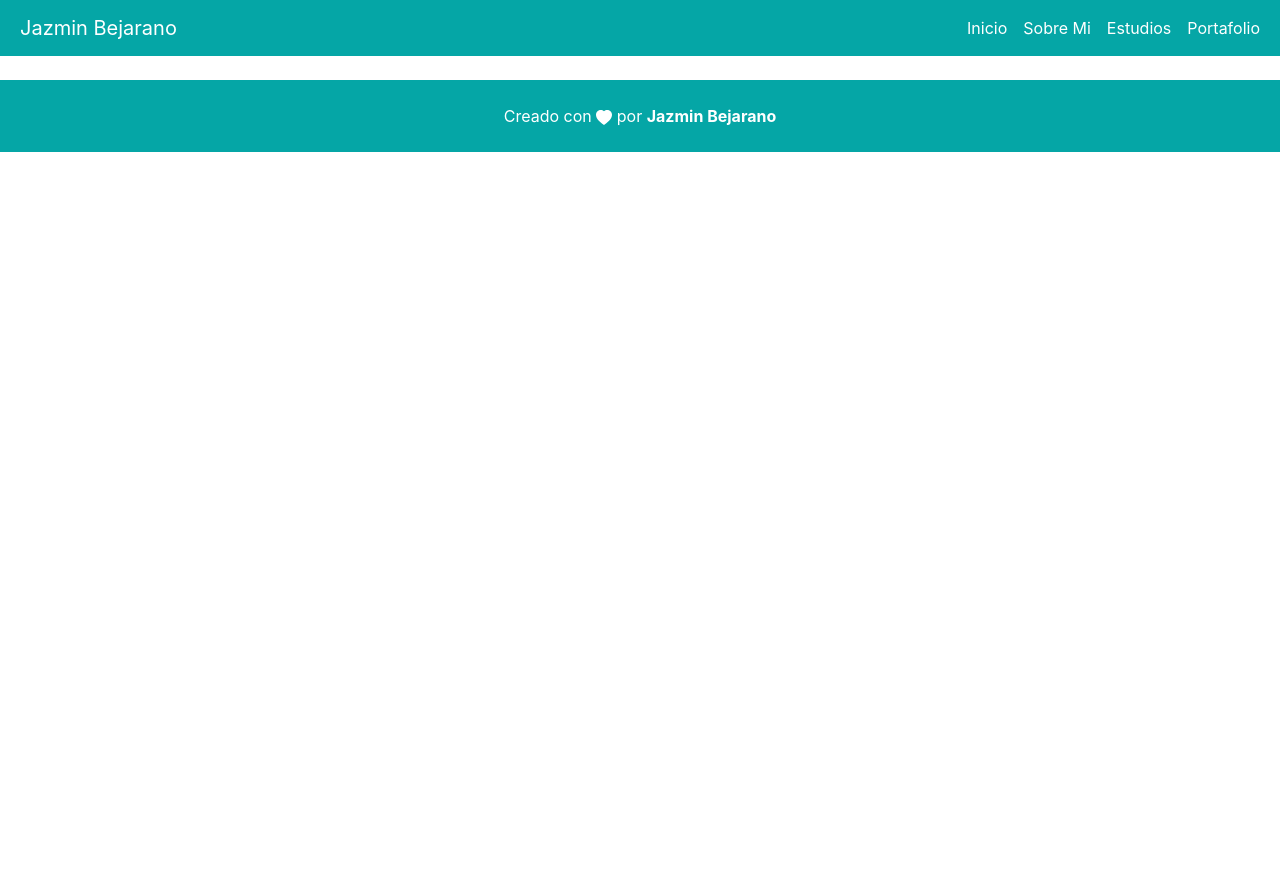
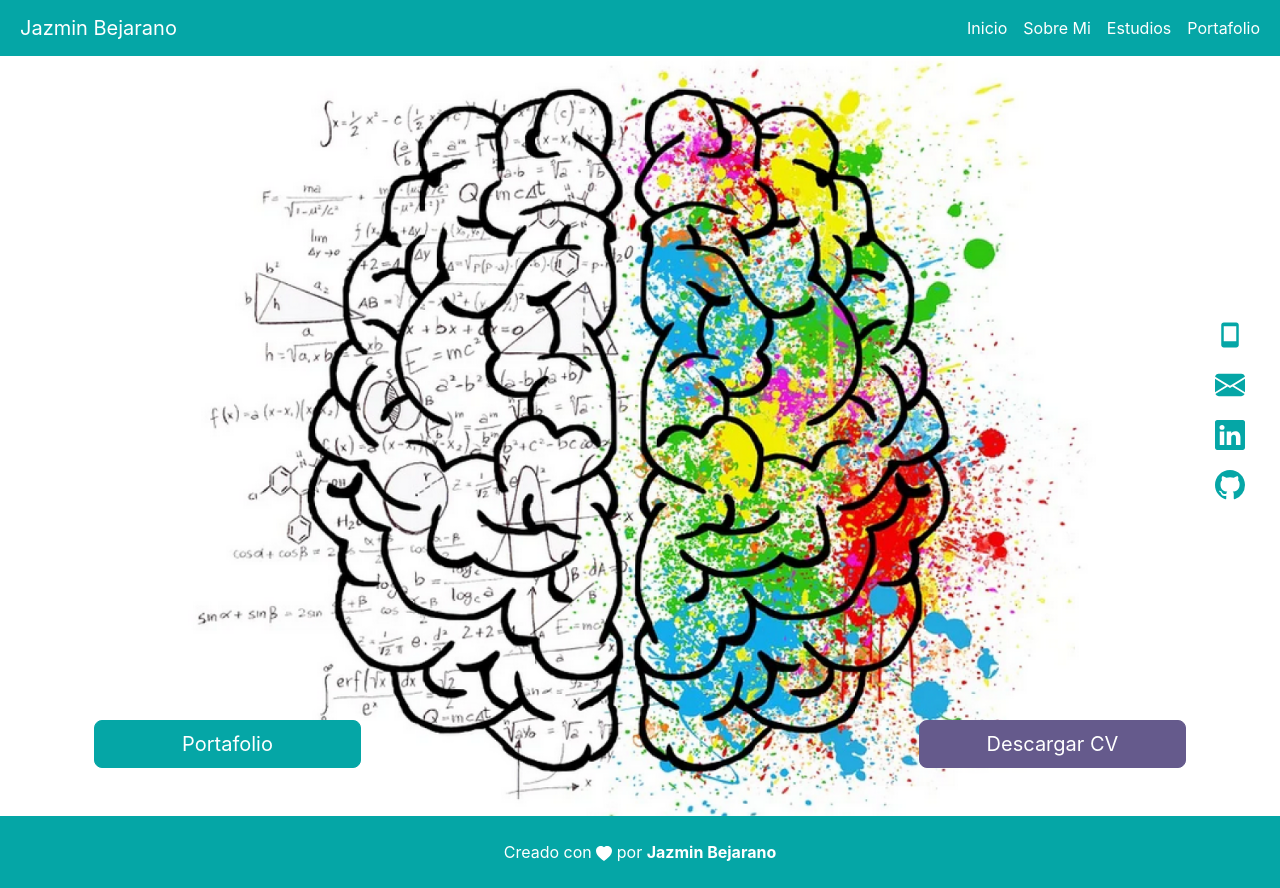
Before and after one commit to Jlbejarano662/portafolio, a React (Create React App) app: page / in a window 1280 px wide. Before the commit the page ends 800 px from the top, so only its background shows below. Built offline with nearby package versions, Linux system fonts and the light colour scheme.

Commit message:
buttons & contact

```diff
--- a/src/components/Navbar.css
+++ b/src/components/Navbar.css
@@ -18,7 +18,9 @@
 {
     background-color: #655A8C;
 }
-
+.navbar-toggler {
+    border: none;
+}
 .navbar-toggler:focus {
     text-decoration: none;
     outline: 0;
--- a/src/index.css
+++ b/src/index.css
@@ -12,3 +12,7 @@ code {
   font-family: source-code-pro, Menlo, Monaco, Consolas, 'Courier New',
     monospace;
 }
+
+body::-webkit-scrollbar {
+  display: none;
+}
--- /dev/null
+++ b/src/pages/Home.css
@@ -0,0 +1,92 @@
+/* Slider */
+.slider {
+    justify-content: center;
+    align-items: center;
+    background: url('../img/bg-1.png');
+    background-size: cover;
+    background-position: center;
+    height: 95vh;
+}
+
+
+/* Buttons */
+
+.btn-aqua {
+    --bs-btn-color: #fff;
+    --bs-btn-bg: #05A6A6;
+    --bs-btn-border-color: #05A6A6;
+    --bs-btn-hover-color: #fff;
+    --bs-btn-hover-bg: #73c8c8;
+    --bs-btn-hover-border-color: #73c8c8;
+    --bs-btn-focus-shadow-rgb: 49,132,253;
+    --bs-btn-active-color: #fff;
+    --bs-btn-active-bg: #73D9D9;
+    --bs-btn-active-border-color: #73D9D9;
+    --bs-btn-active-shadow: inset 0 3px 5px rgba(0, 0, 0, 0.125);
+    --bs-btn-disabled-color: #fff;
+    --bs-btn-disabled-bg: #05A6A6;
+    --bs-btn-disabled-border-color: #05A6A6;
+}
+
+.btn-purple {
+    --bs-btn-color: #fff;
+    --bs-btn-bg: #655A8C;
+    --bs-btn-border-color: #655A8C;
+    --bs-btn-hover-color: #fff;
+    --bs-btn-hover-bg: #7b6bb6;
+    --bs-btn-hover-border-color: #7b6bb6;
+    --bs-btn-focus-shadow-rgb: 49,132,253;
+    --bs-btn-active-color: #fff;
+    --bs-btn-active-bg: #836ecd;
+    --bs-btn-active-border-color: #836ecd;
+    --bs-btn-active-shadow: inset 0 3px 5px rgba(0, 0, 0, 0.125);
+    --bs-btn-disabled-color: #fff;
+    --bs-btn-disabled-bg: #655A8C;
+    --bs-btn-disabled-border-color: #655A8C;
+}
+
+.btn-lg {
+    width: 50%;
+}
+
+.buttons{
+    width: 100%;
+}
+
+
+@media (max-width: 768px){
+    .btn-lg {
+        width: 100%;
+        --bs-btn-font-size: 1rem;
+    }
+    .container, .container-sm {
+        max-width: 100%;
+    }
+}
+
+@media (max-width: 992px){
+    .container, .container-sm {
+        max-width: 100%;
+    }
+}
+
+.contact {
+    position: fixed;
+    right: 0;
+    top: calc(50% - 100px) ;
+    z-index: 1;
+    width: 16px;
+    background-color: white;
+    width: 100px;
+    height: 200px;
+    display: flex;
+    align-items: center;
+    justify-content: center;
+    flex-direction: column;
+}
+
+.contact > svg {
+    cursor: pointer;
+    font-size: xx-large;
+    margin-top: 20%;
+}
--- a/src/pages/Home.js
+++ b/src/pages/Home.js
@@ -1,8 +1,28 @@
-import React from 'react';
+import React from "react";
+import "./Home.css";
+// import icon
+import { BiMobile } from "react-icons/bi";
+import {BsLinkedin, BsGithub, BsEnvelopeFill} from "react-icons/bs"
+
 function Home() {
-    return (
-        <div>Hola 2</div>
-     );
+  return (
+    <section className="container slider d-flex py-5">
+      <div className="contact">
+        <BiMobile fill="#05A6A6"/>
+        <BsEnvelopeFill fill="#05A6A6"/>
+        <BsLinkedin fill="#05A6A6"/>
+        <BsGithub fill="#05A6A6"/>
+      </div>
+      <div className="row align-self-end buttons">
+        <div className="col d-flex flex-row">
+          <button className="btn btn-aqua btn-lg">Portafolio</button>
+        </div>
+        <div className="col d-flex flex-row-reverse">
+          <button className="btn btn-purple btn-lg">Descargar CV</button>
+        </div>
+      </div>
+    </section>
+  );
 }
 
 export default Home;
```
Also changed, not shown: public/manifest.json, src/img/bg-1.png (added).
